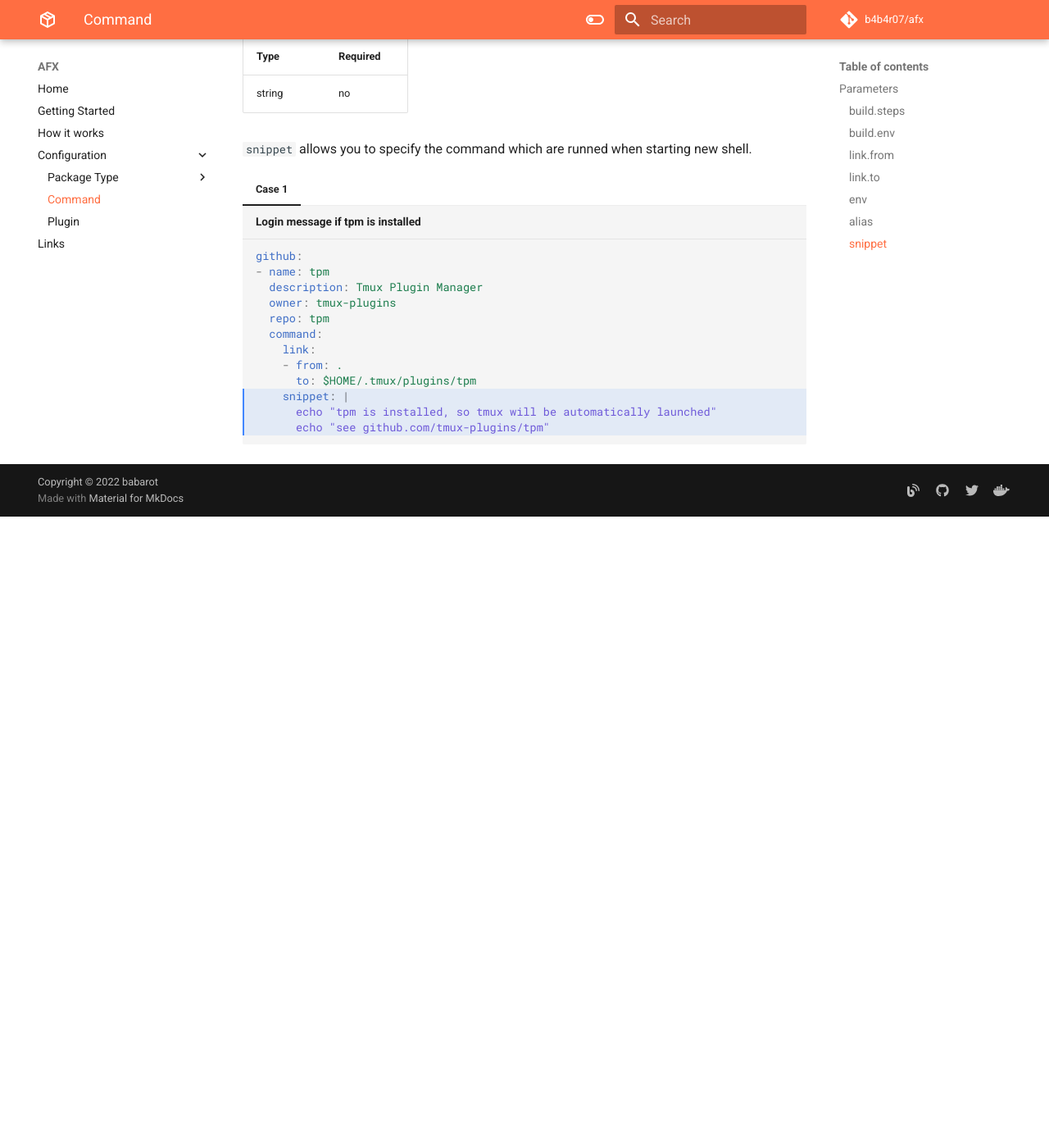
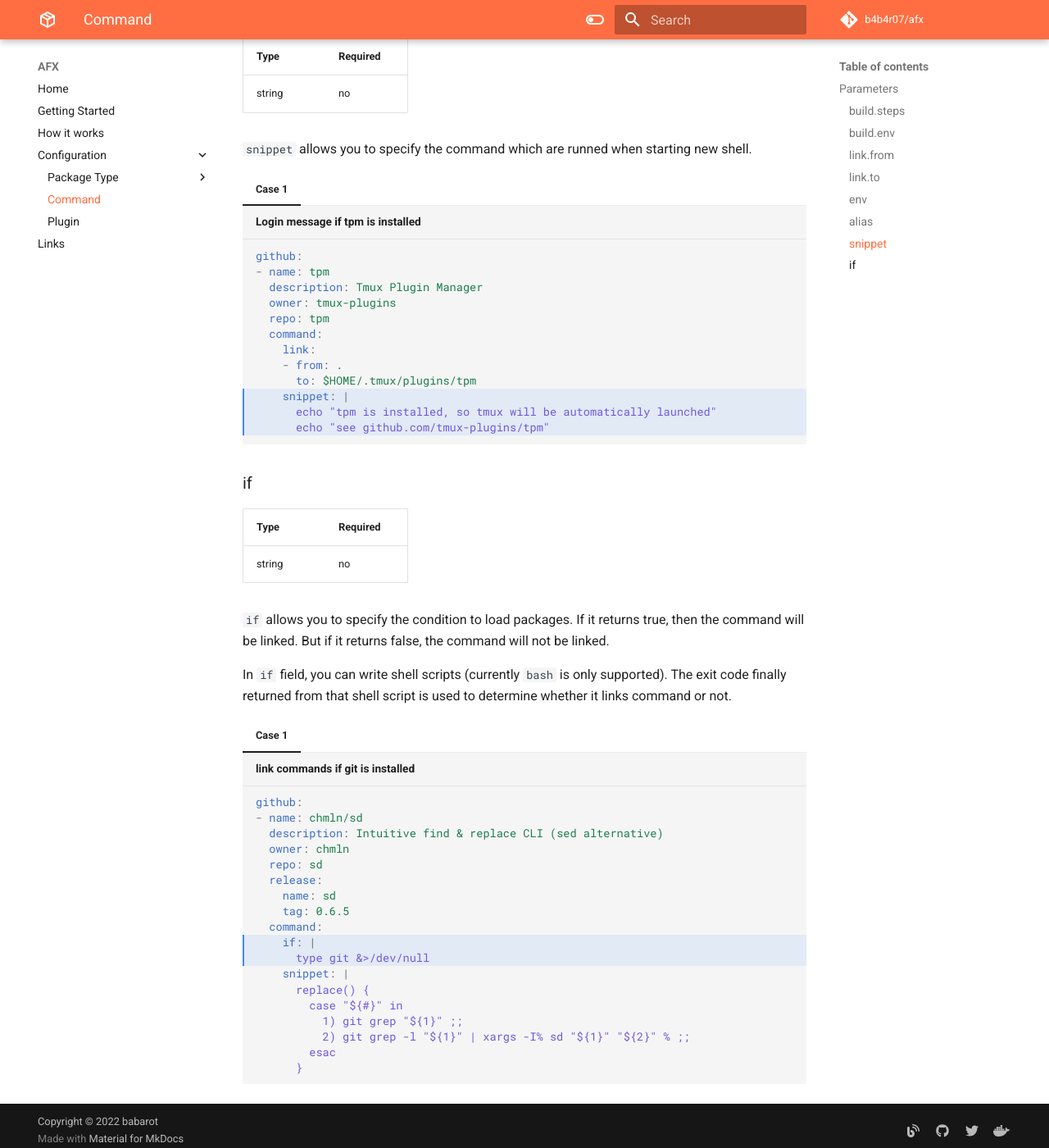
Before and after one commit to babarot/afx, an MkDocs documentation site: the page built from docs/configuration/command.md, in a window 1280 px wide and 1400 px high, scrolled down 4223 px. Shown: the whole window at 82% size. Built offline with MkDocs 1.6.1 and Material for MkDocs 9.7.7, drawn with Linux system fonts in a browser that asks for light colours; comment, search, counter and statistics services are not loaded; before the commit the page ends 4853 px from its top, so only the background shows below that.

Commit message:
Add docs about `if` field

````diff
--- a/docs/configuration/command.md
+++ b/docs/configuration/command.md
@@ -313,3 +313,36 @@ string | no
           echo "see github.com/tmux-plugins/tpm"
 
     ```
+
+### if
+
+Type | Required
+---|---
+string | no
+
+`if` allows you to specify the condition to load packages. If it returns true, then the command will be linked. But if it returns false, the command will not be linked.
+
+In `if` field, you can write shell scripts (currently `bash` is only supported). The exit code finally returned from that shell script is used to determine whether it links command or not.
+
+=== "Case 1"
+
+    ```yaml hl_lines="10 11" title="link commands if git is installed"
+    github:
+    - name: chmln/sd
+      description: Intuitive find & replace CLI (sed alternative)
+      owner: chmln
+      repo: sd
+      release:
+        name: sd
+        tag: 0.6.5
+      command:
+        if: |
+          type git &>/dev/null
+        snippet: |
+          replace() {
+            case "${#}" in
+              1) git grep "${1}" ;;
+              2) git grep -l "${1}" | xargs -I% sd "${1}" "${2}" % ;;
+            esac
+          }
+    ```
````
Also changed, not shown: docs/configuration/plugin.md (+23 -0 lines).
